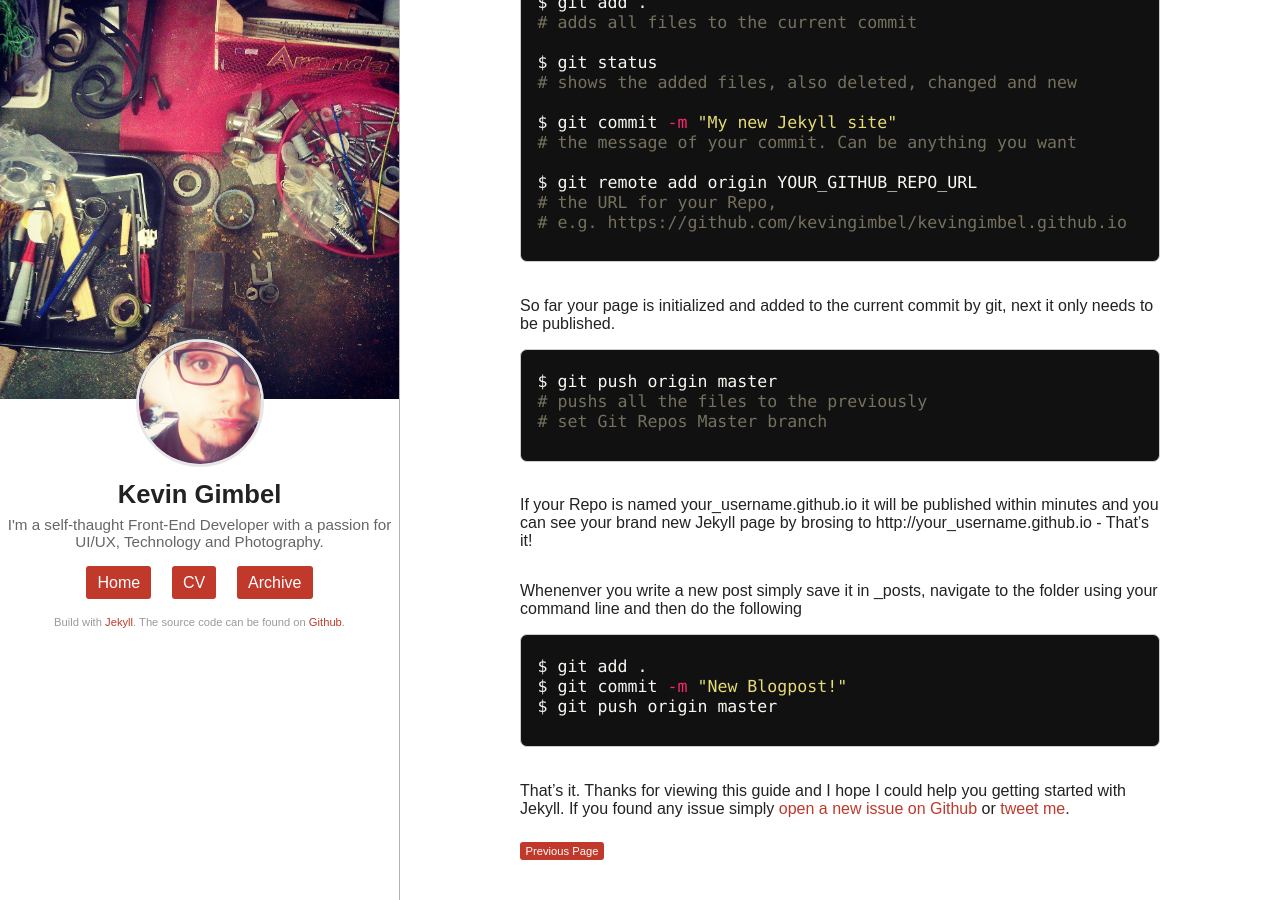
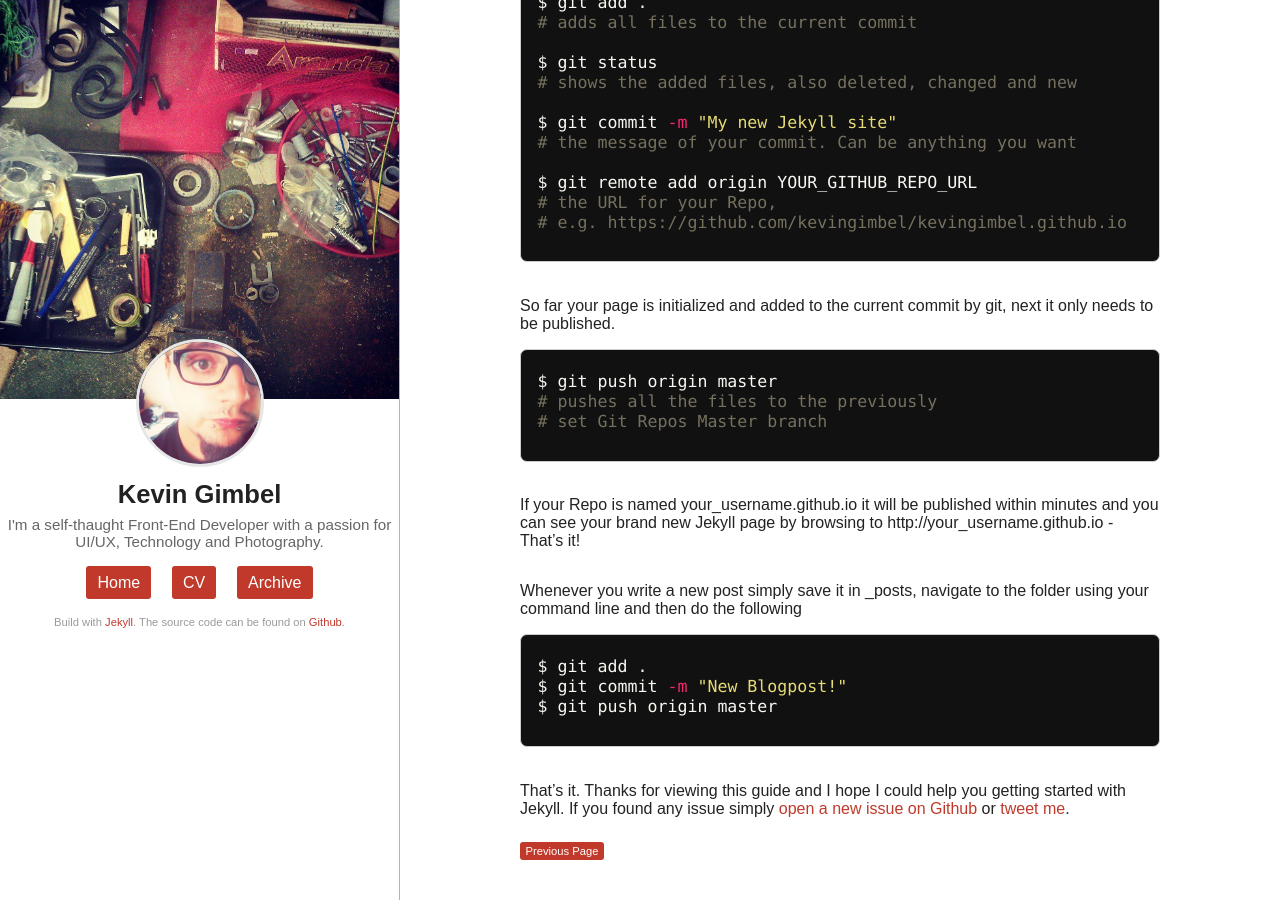
Before and after one commit to KevinGimbel/kevingimbel.github.io-old, a Jekyll site: the page built from jekyll-guide/the-end.md, in a window 1280 px wide and 900 px high, scrolled down 1041 px. Built offline with Jekyll 4.4.1, drawn with Linux system fonts in a browser that asks for light colours; some web fonts are replaced; Markdown is read by kramdown in place of the engine named in the settings.

Commit message:
spellchecked

```diff
--- a/jekyll-guide/the-end.md
+++ b/jekyll-guide/the-end.md
@@ -60,13 +60,13 @@ So far your page is initialized and added to the current commit by git, next it
 
 {% highlight bash %}
 $ git push origin master
-# pushs all the files to the previously
+# pushes all the files to the previously
 # set Git Repos Master branch
 {% endhighlight %}
 
-If your Repo is named your_username.github.io it will be published within minutes and you can see your brand new Jekyll page by brosing to http://your_username.github.io - That's it!
+If your Repo is named your_username.github.io it will be published within minutes and you can see your brand new Jekyll page by browsing to http://your_username.github.io - That's it!
 
-Whenenver you write a new post simply save it in \_posts, navigate to the folder using your command line and then do the following
+Whenever you write a new post simply save it in \_posts, navigate to the folder using your command line and then do the following
 
 {% highlight bash %}
 $ git add .
```
Also changed, not shown: other parts of jekyll-guide/the-end.md (+1 -1 lines), _posts/2013-08-12-hello-world.md (+2 -2 lines), jekyll-guide/first-page.md (+3 -3 lines), jekyll-guide/index.md (+2 -2 lines), jekyll-guide/structure.md (+1 -1 lines).
